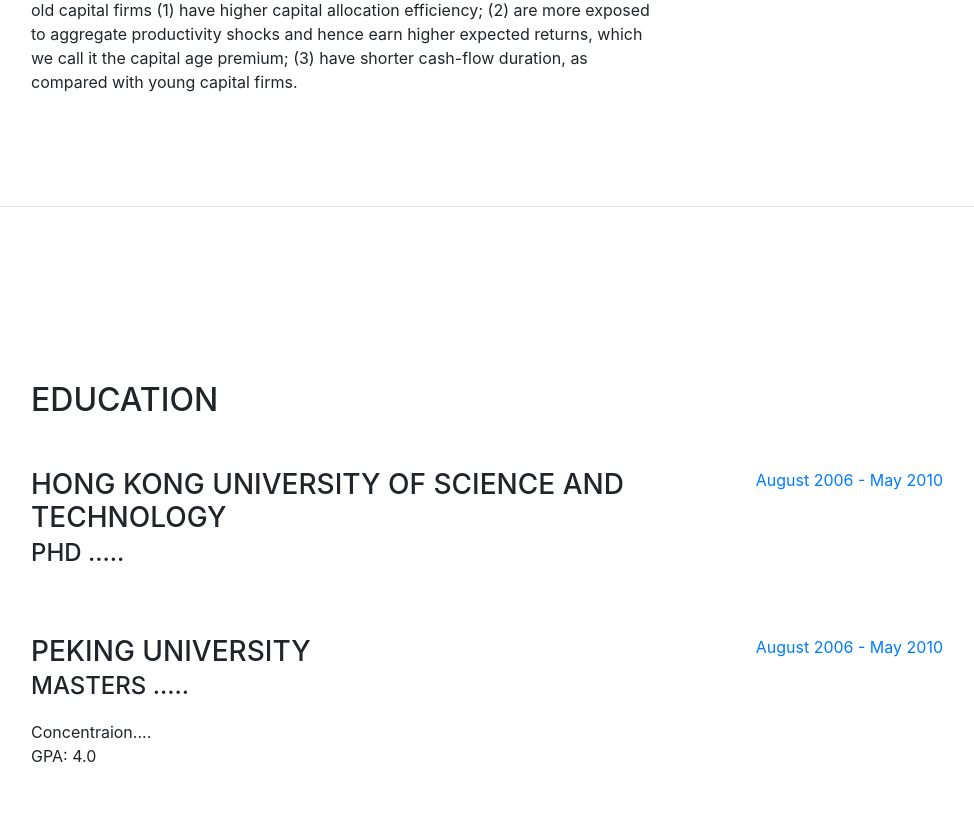
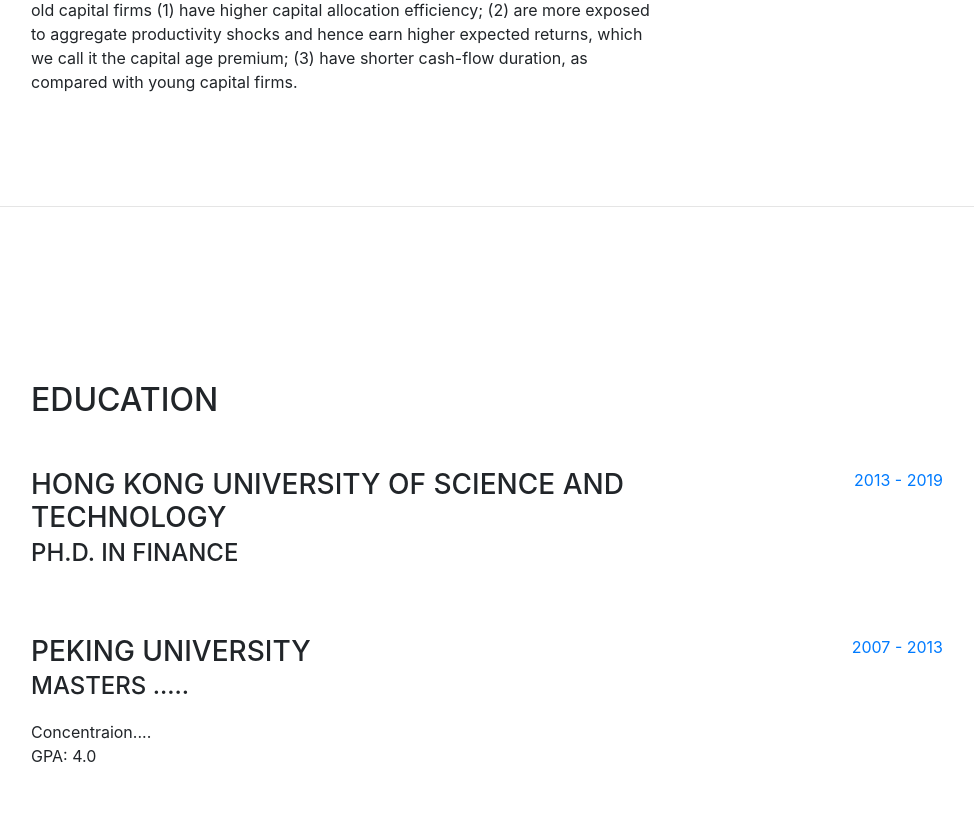
Before and after one commit to chenjie-xu/chenjie-xu.github.io, a website with bundled scripts: page index.html in a window 1280 px wide. Shown: the part 3100-3935 px from the top of the page, without its empty margins (289-1263 px from the left). Built offline with nearby package versions, Linux system fonts and the light colour scheme; a web font is replaced by a local one.

Commit message:
Update index.html

```diff
--- a/index.html
+++ b/index.html
@@ -176,10 +176,10 @@
           <div class="resume-item d-flex flex-column flex-md-row mb-5">
             <div class="resume-content mr-auto">
               <h3 class="mb-0">Hong Kong University of Science and Technology</h3>
-              <div class="subheading mb-3">phd ..... </div>
+              <div class="subheading mb-3">ph.d. in finance </div>
             </div>
             <div class="resume-date text-md-right">
-              <span class="text-primary">August 2006 - May 2010</span>
+              <span class="text-primary">2013 - 2019</span>
             </div>
           </div>
 
@@ -191,7 +191,7 @@
               <p>GPA: 4.0</p>
             </div>
             <div class="resume-date text-md-right">
-              <span class="text-primary">August 2006 - May 2010</span>
+              <span class="text-primary"> 2007 - 2013</span>
             </div>
           </div>
 
```
